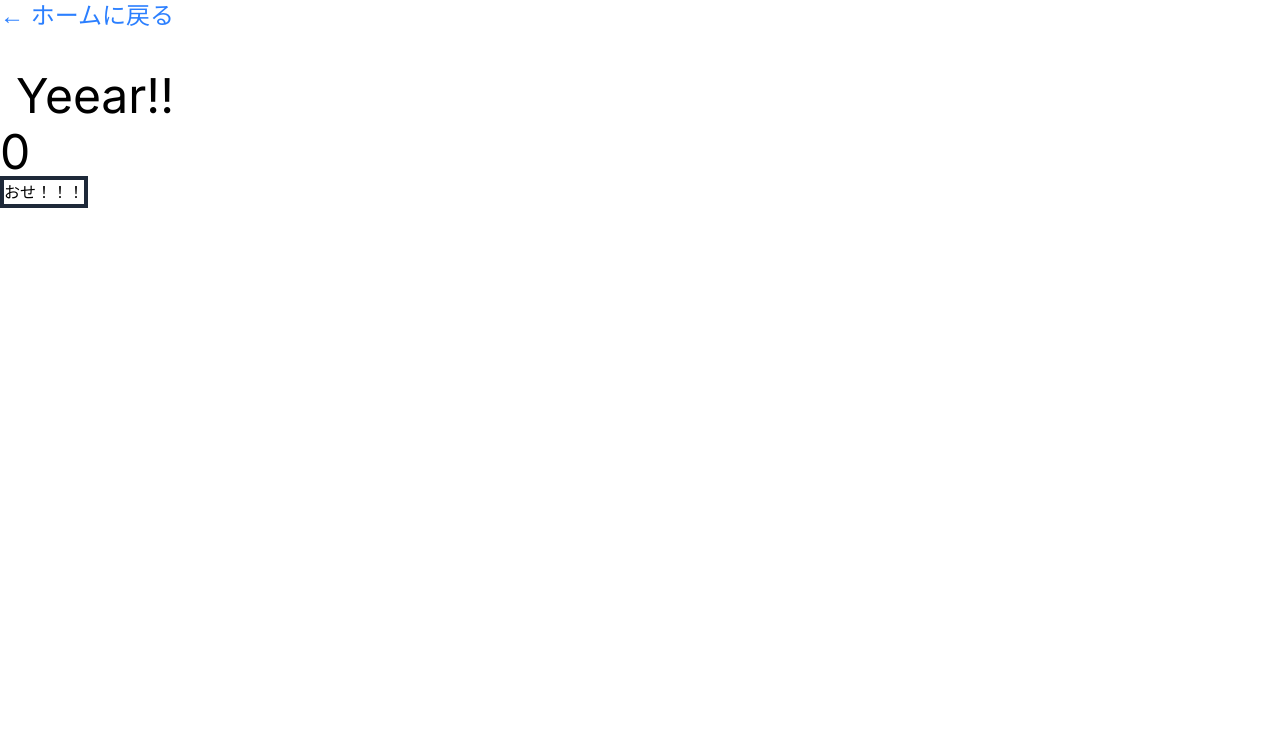
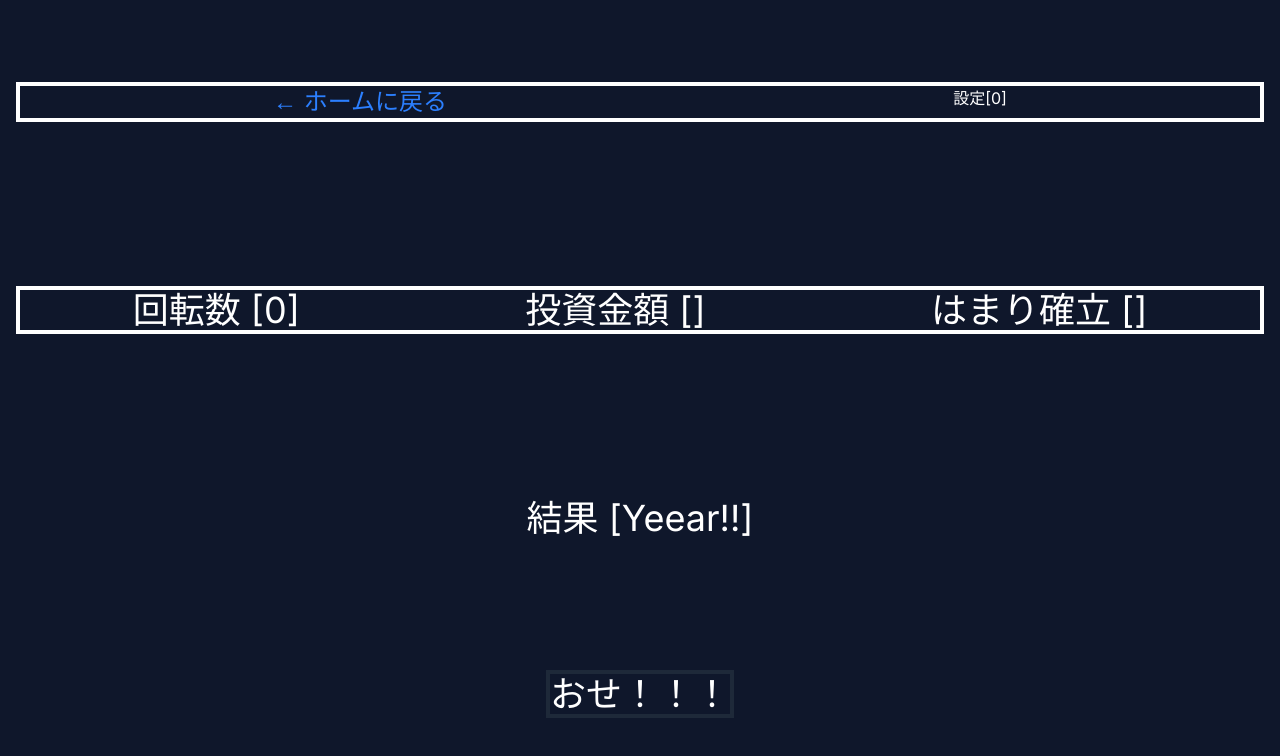
Before and after one commit to Reossann/my-universe, a Next.js app: page /pachinco in a window 1280 px wide. Shown: the top 756 px of the page. Built offline with nearby package versions, Linux system fonts and the light colour scheme.

Commit message:
feat: pachinco => 大まかなレイアウトを作成

```diff
--- a/app/pachinco/page.tsx
+++ b/app/pachinco/page.tsx
@@ -24,27 +24,45 @@ export default function P(){
 
 
    return( <main
-    className='min-h-screen'
+    className='flex flex-col h-screen bg-slate-900 text-white p-4 justify-around'
     tabIndex={0}
     onKeyDown={(e) =>{
             if(e.key === "Enter")handleLack()
         }}
     >
-        <div className="mb-8">
+            <div className="flex mb-8 flex-row justify-around border-4">
                 <Link href="/" className="text-blue-500 hover:underline text-2xl">
           ← ホームに戻る
                 </Link>
+                <div>
+                    設定[{random_variable}]
+                </div>
             </div>
-        <h1 className='text-5xl center px-4 py-2'>
-            {result}
-        </h1>
-        <div className='text-5xl'>
-            {counter}
-        </div>
-        <button
-        className='bg-red border-4 border-gray-800'
+            <div className='flex mb-8 flex-row justify-around border-4 text-4xl'>
+                <div>
+                    回転数
+                    [{counter}]
+                </div>
+                <div>
+                    投資金額
+                    []
+                </div>
+                <div>
+                    はまり確立
+                    []
+                </div>
+            </div>
+            <div className='flex justify-around text-4xl'>
+                結果
+                [{result}]
+            </div>
+            <div className='flex justify-around text-4xl'>
+                <button
+        className='bg-red border-4 border-gray-800 '
         onClick={() => handleLack()}
         >おせ！！！</button>
+            </div>
+
     </main>
    )
 }
```
